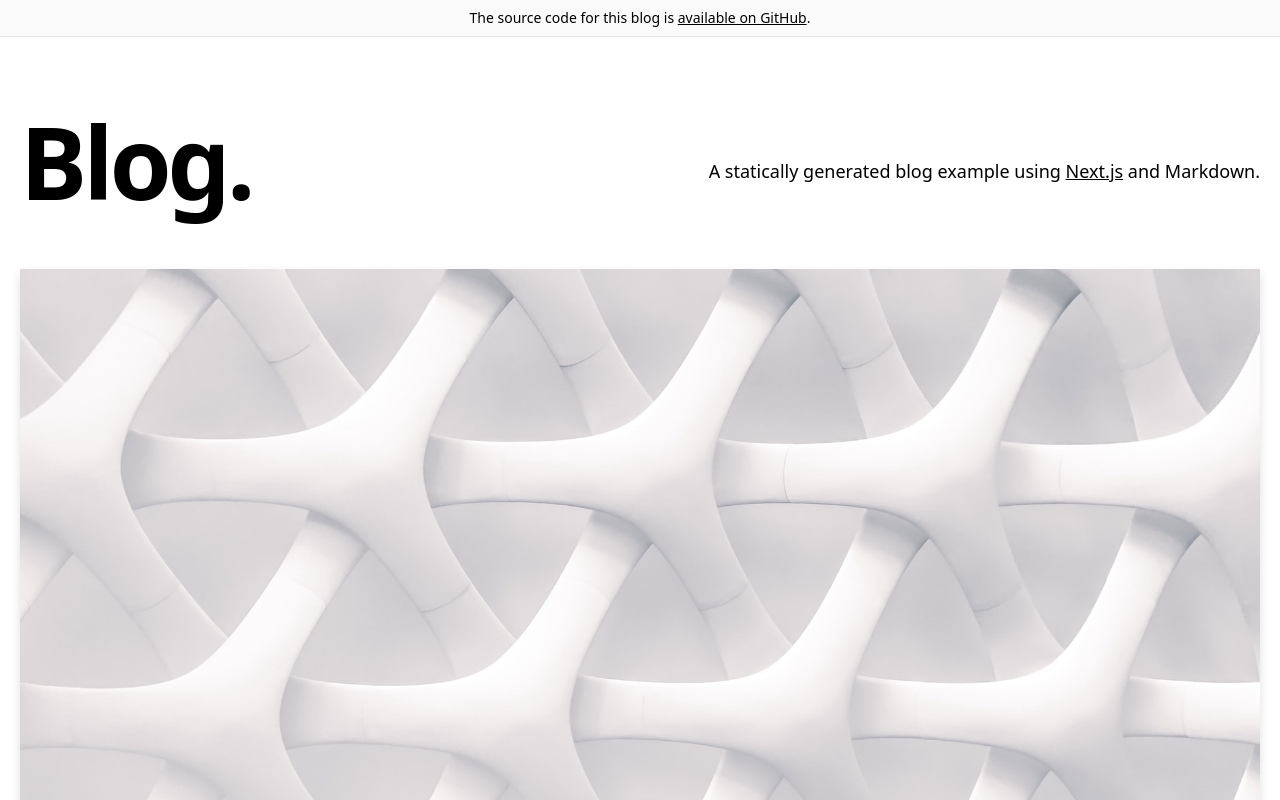
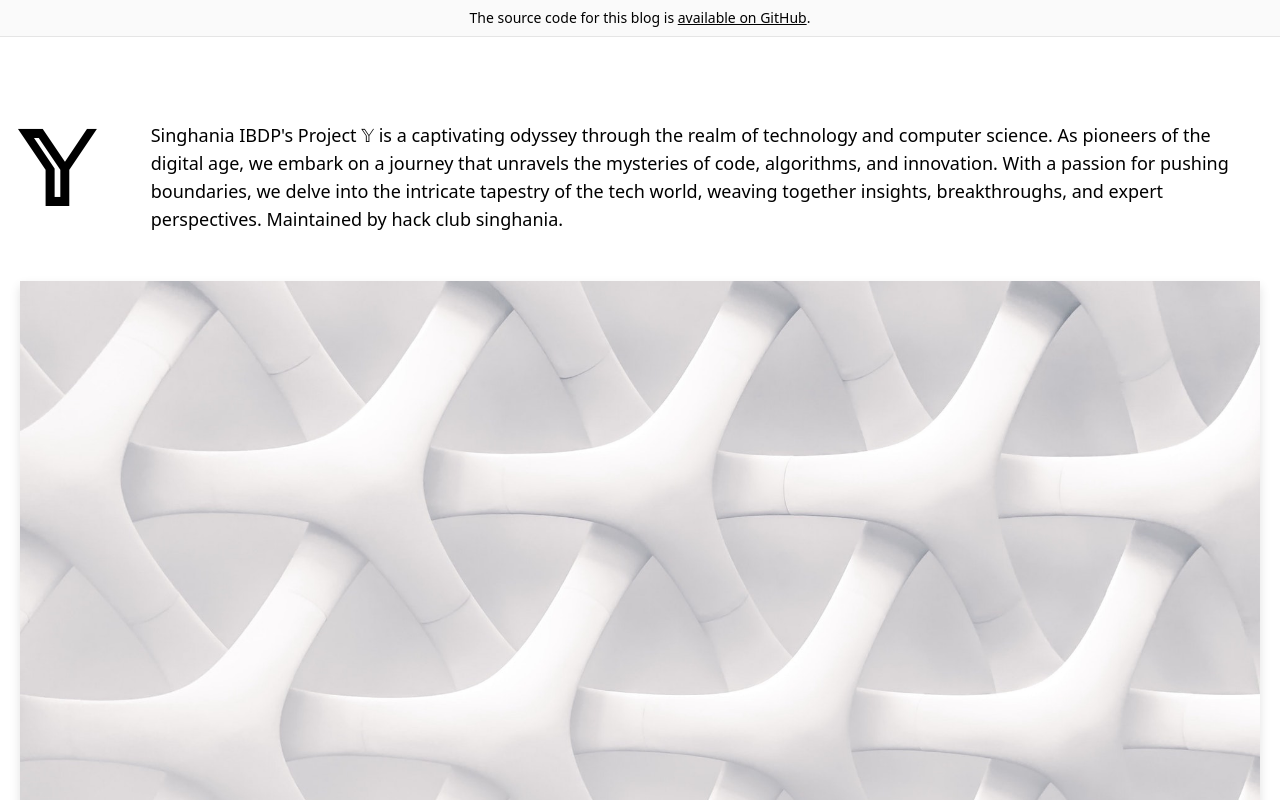
Before and after one commit to Hack-Club-Singhania/y, a Next.js app: page / in a window 1280 px wide. Shown: the top 800 px of the page. Built offline with nearby package versions, Linux system fonts and the light colour scheme.

Commit message:
lots of changes after a lot of time

```diff
--- a/components/footer.tsx
+++ b/components/footer.tsx
@@ -24,6 +24,9 @@ const Footer = () => {
             </a>
           </div>
         </div>
+        <img src="/badge.png" alt="Badge" className="mt-4" />
+        <br />
+        <br />
       </Container>
     </footer>
   )
--- a/components/header.tsx
+++ b/components/header.tsx
@@ -4,9 +4,8 @@ const Header = () => {
   return (
     <h2 className="text-2xl md:text-4xl font-bold tracking-tight md:tracking-tighter leading-tight mb-20 mt-8">
       <Link href="/" className="hover:underline">
-        Blog
+      𝕐
       </Link>
-      .
     </h2>
   )
 }
--- a/components/intro.tsx
+++ b/components/intro.tsx
@@ -4,17 +4,10 @@ const Intro = () => {
   return (
     <section className="flex-col md:flex-row flex items-center md:justify-between mt-16 mb-16 md:mb-12">
       <h1 className="text-5xl md:text-8xl font-bold tracking-tighter leading-tight md:pr-8">
-        Blog.
+      𝕐
       </h1>
       <h4 className="text-center md:text-left text-lg mt-5 md:pl-8">
-        A statically generated blog example using{' '}
-        <a
-          href="https://nextjs.org/"
-          className="underline hover:text-blue-600 duration-200 transition-colors"
-        >
-          Next.js
-        </a>{' '}
-        and {CMS_NAME}.
+        Singhania IBDP's Project 𝕐 is a captivating odyssey through the realm of technology and computer science. As pioneers of the digital age, we embark on a journey that unravels the mysteries of code, algorithms, and innovation. With a passion for pushing boundaries, we delve into the intricate tapestry of the tech world, weaving together insights, breakthroughs, and expert perspectives. Maintained by hack club singhania.
       </h4>
     </section>
   )
```
Also changed, not shown: public/badge.png (added).
